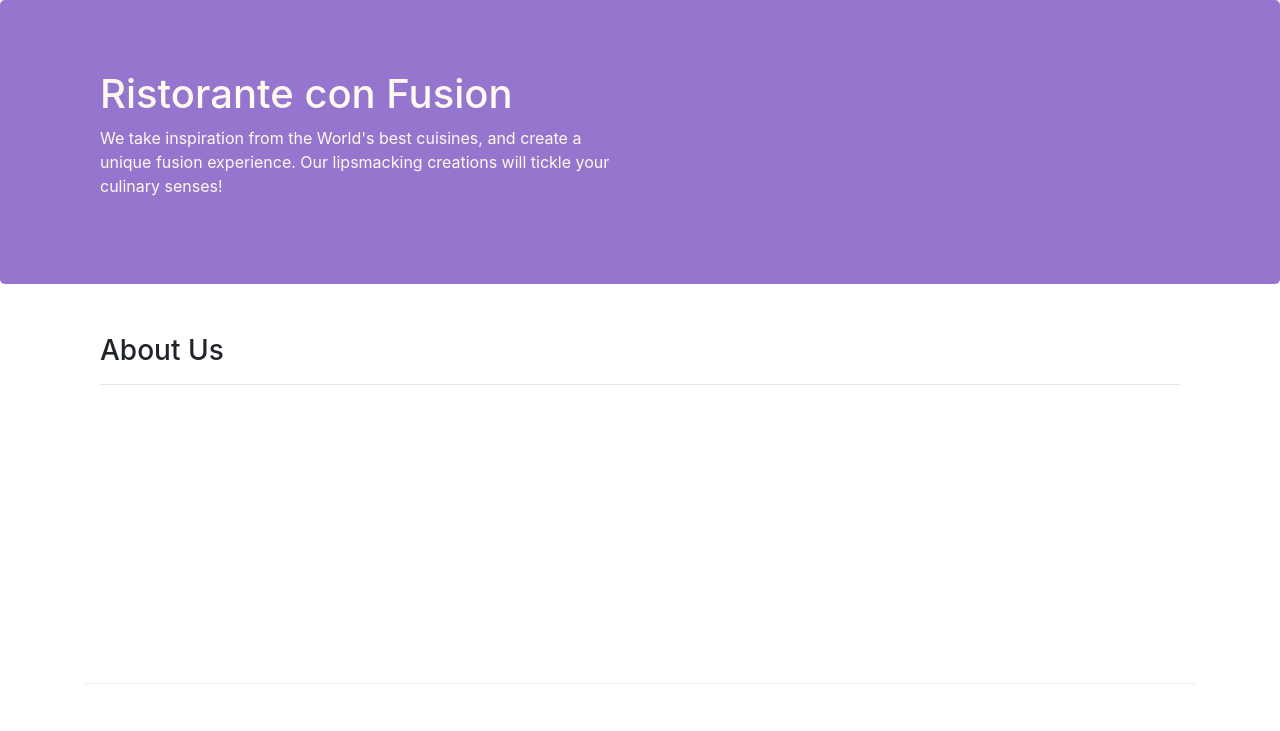
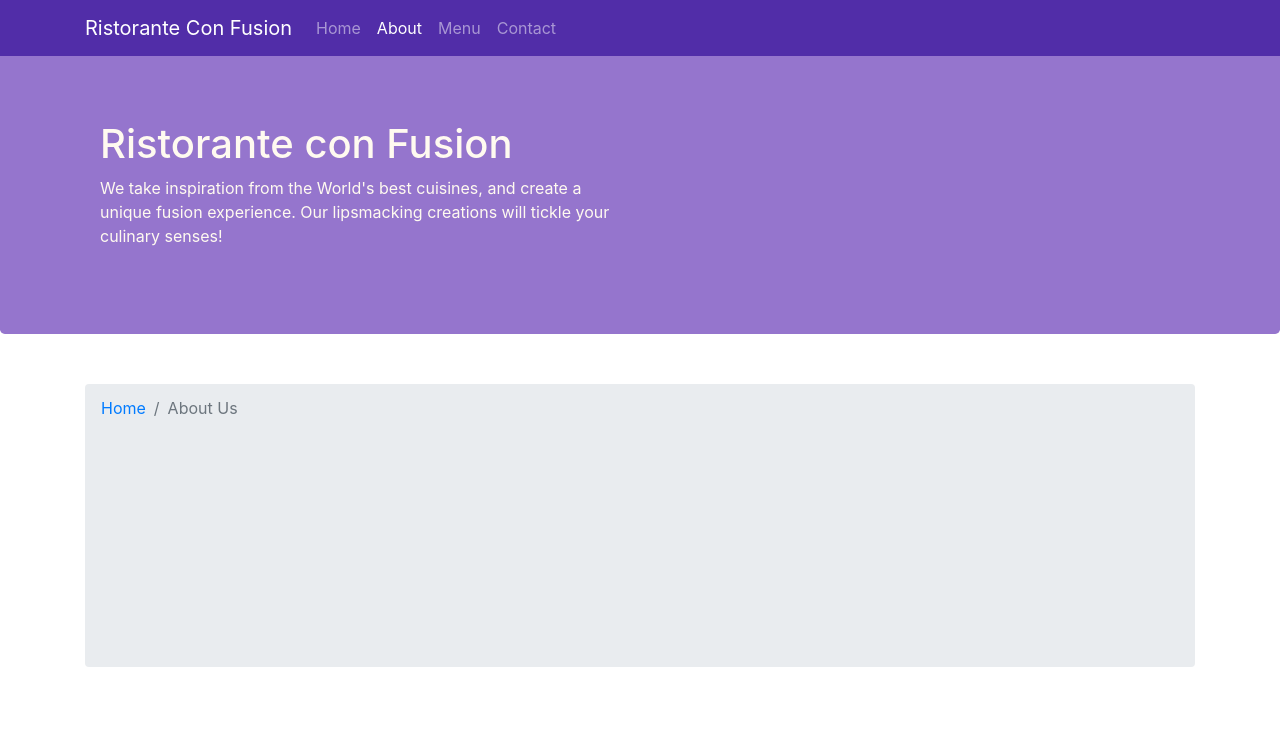
Before and after one commit to VanshikaJGJ1012/Front-End-Web-UI-Framworks-and-Bootstrap-and-Tools-Bootstrap-4, a website: page aboutus.html in a window 1280 px wide. Shown: the top 731 px of the page. Drawn offline with nearby package versions, Linux system fonts and the light colour scheme.

Commit message:
Navigation Bar and Breadcrumbs

```diff
--- a/CSS/styles.css
+++ b/CSS/styles.css
@@ -28,3 +28,12 @@
     margin: 0px;
     color: #0f0f0f;
 }
+
+body{
+    padding:50px 0px 0px 0px;
+    z-index:0;
+}
+
+.navbar-dark {
+     background-color: #512DA8;
+}
--- a/aboutus.html
+++ b/aboutus.html
@@ -16,7 +16,25 @@
 </head>
 
 <body>
+    <nav class="navbar navbar-dark navbar-expand-sm fixed-top">
+        <div class="container">
 
+            <button class="navbar-toggler" type="button" data-toggle="collapse" data-target="#Navbar">
+                <span class="navbar-toggler-icon"></span>
+            </button>
+
+           <a class="navbar-brand" href="./index.html">Ristorante Con Fusion</a>
+           <div class="collapse navbar-collapse" id="Navbar">
+            <ul class="navbar-nav mr-auto">
+                <li class="nav-item "><a class="nav-link" href="./index.html">Home</a></li>
+                <li class="nav-item active "><a class="nav-link" href="#">About</a></li>
+                <li class="nav-item"><a class="nav-link" href="#">Menu</a></li>
+                <li class="nav-item"><a class="nav-link" href="#">Contact</a></li>
+            </ul>
+           </div>
+
+        </div>
+    </nav>
     <header class="jumbotron">
         <div class="container">
             <div class="row row-header">
@@ -32,10 +50,10 @@
 
     <div class="container">
         <div class="row row-content" >
-            <div class="col-12">
-               <h3>About Us</h3>
-               <hr>
-            </div>
+            <ol class="col-12 breadcrumb">
+                <li class="breadcrumb-item"><a href="./index.html">Home</a></li>
+                <li class="breadcrumb-item active">About Us</li>
+            </ol>
         </div>
 
         <div class="row row-content">
```
Also changed, not shown: index.html (+18 -0 lines).
